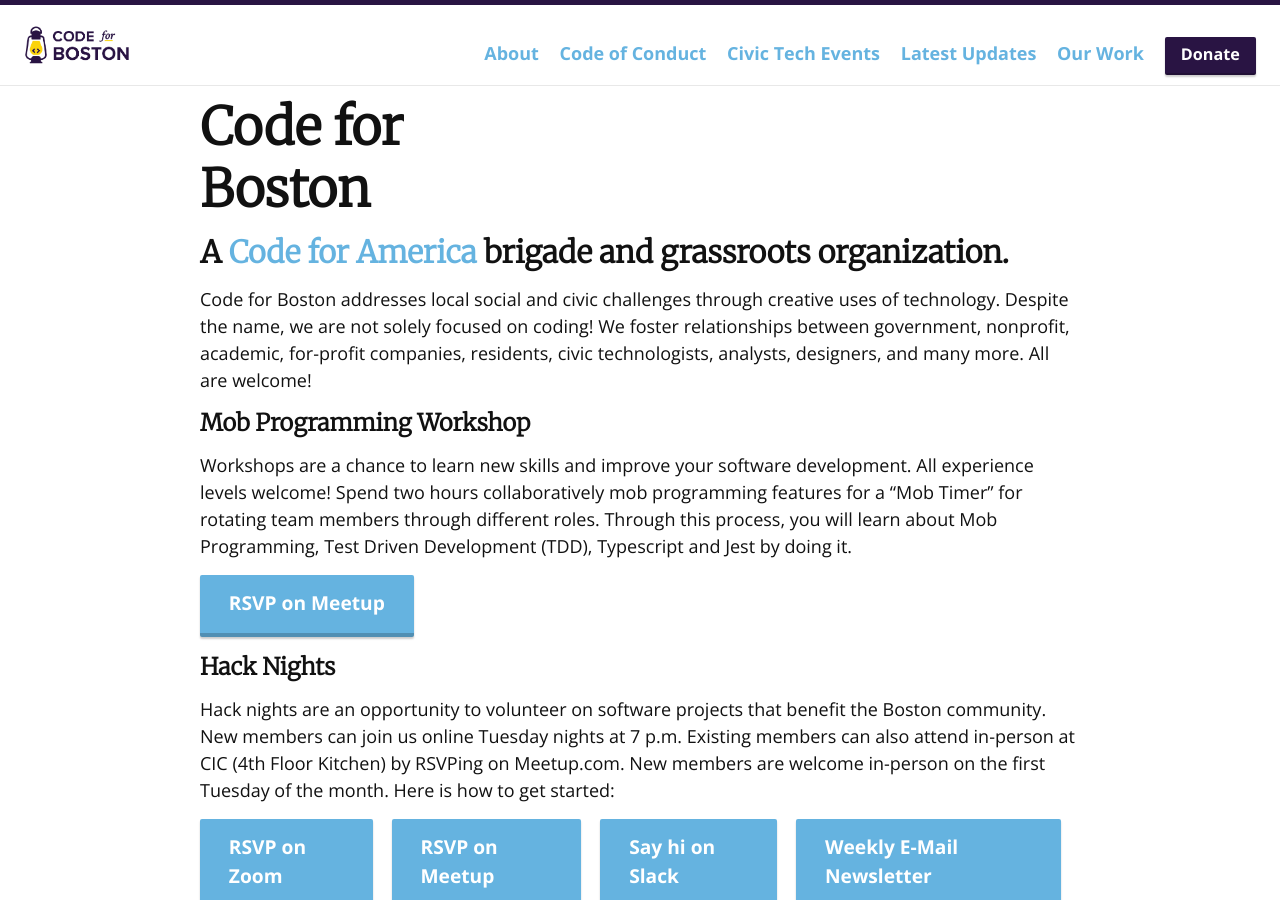
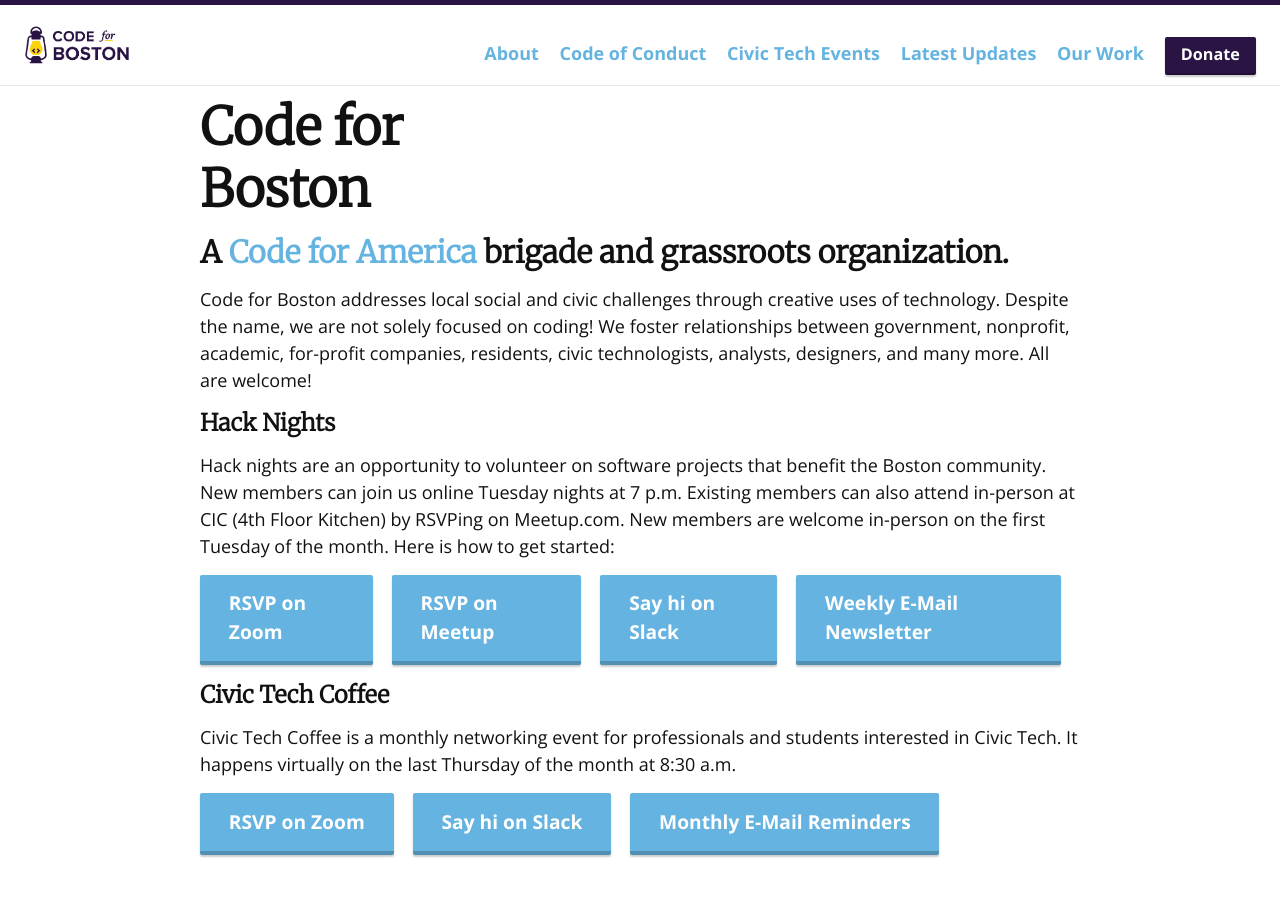
Before and after one commit to codeforboston/codeforboston.org, a Jekyll site: the page built from index.html, in a window 1280 px wide and 900 px high. Built offline with Jekyll 4.4.1, drawn with Linux system fonts in a browser that asks for light colours; nearby versions of some CDN libraries.

Commit message:
Remove Mob Programming Workshop

```diff
--- a/index.html
+++ b/index.html
@@ -19,18 +19,6 @@
     companies, residents, civic technologists, analysts, designers, and many
     more. All are welcome!
   </p>
-
-  <div>
-    <h3>
-     Mob Programming Workshop
-    </h3>
-    <p>
-      Workshops are a chance to learn new skills and improve your software development. All experience levels welcome! Spend two hours collaboratively mob programming features for a “Mob Timer” for rotating team members through different roles. Through this process, you will learn about Mob Programming, Test Driven Development (TDD), Typescript and Jest by doing it.
-    </p>
-  </div>
-  <div class="btn-group">
-    <a href="https://www.meetup.com/Boston-Software-Crafters/events/285576929/" class="btn-secondary">RSVP on Meetup</a>
-  </div>
 
   <div>
     <h3>
```
